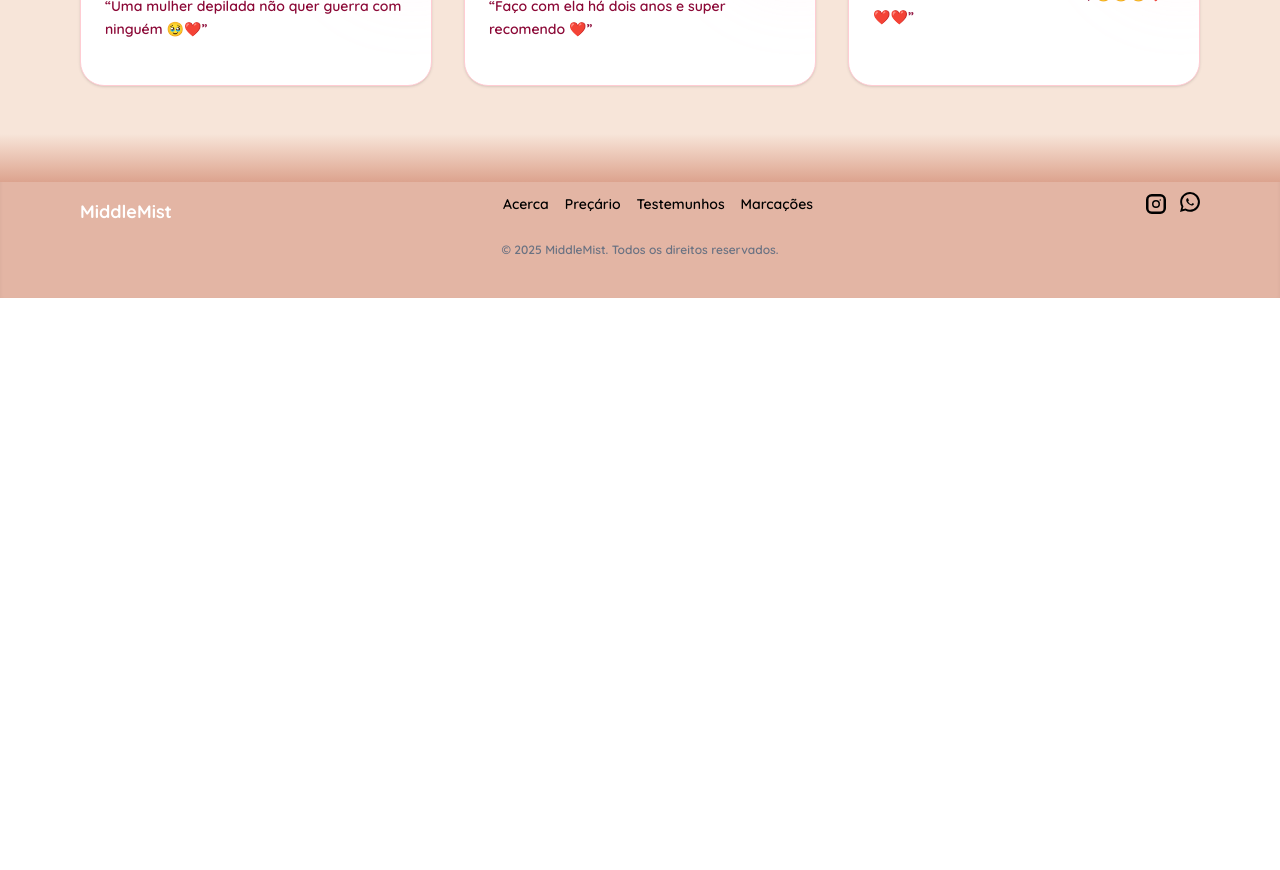
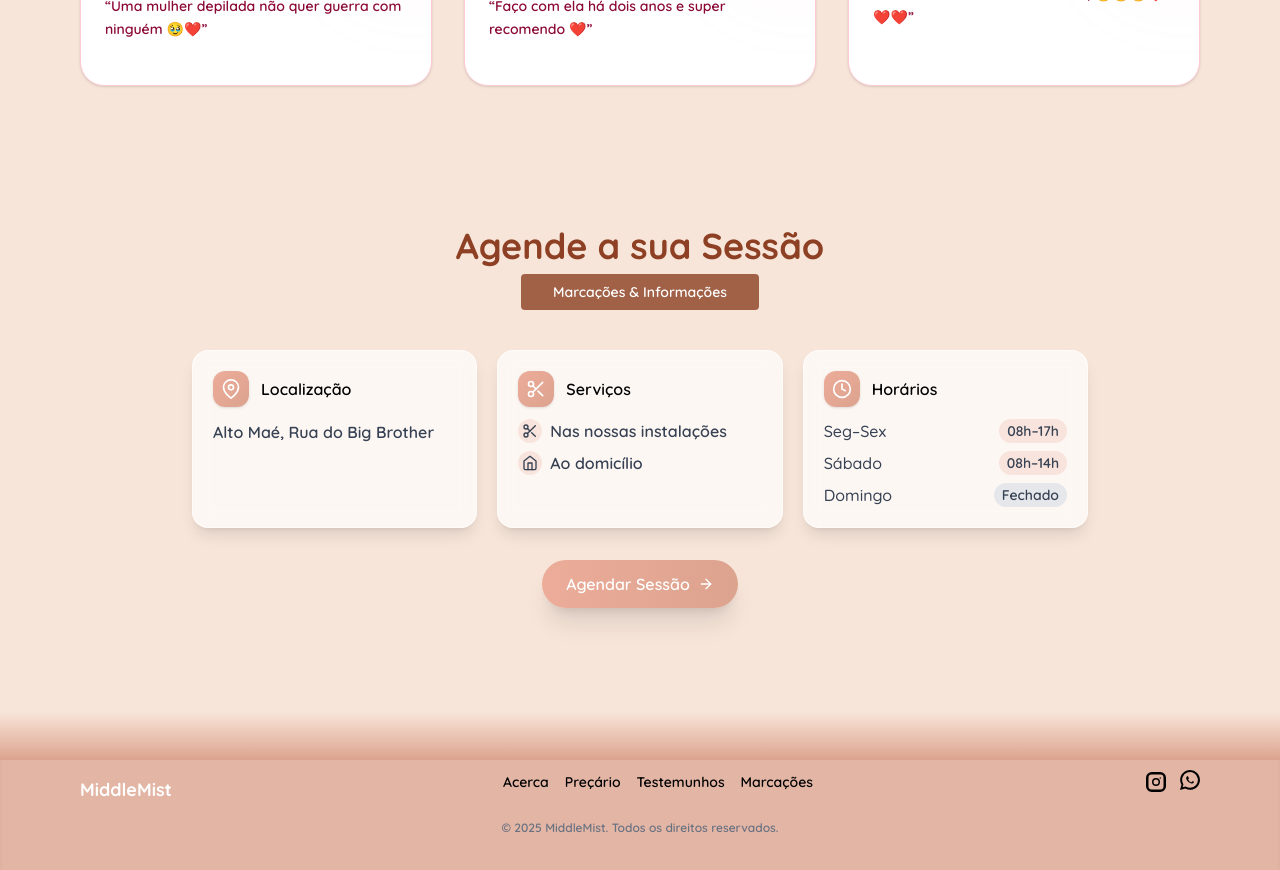
Before and after one commit to ndhambii/middlemist-website, a Next.js app: page / in a window 1280 px wide. Shown: the part 1920-2790 px from the top of the page. Before the commit the page ends 2218 px from the top, so only its background shows below. Built offline with nearby package versions, Linux system fonts and the light colour scheme.

Commit message:
feat: add MARCACOES section

```diff
--- /dev/null
+++ b/app/components/Marcacoes.tsx
@@ -0,0 +1,111 @@
+// components/BookingInfo.tsx
+import {
+  FiClock,
+  FiMapPin,
+  FiHome,
+  FiScissors,
+  FiArrowRight,
+} from "react-icons/fi";
+
+export default function Marcacoes() {
+  const numeroWhats = "25884XXXXXXX"; // <- substitui pelo teu número
+
+  return (
+    <section id="marcacoes" className="bg-[#f7e5d9] px-4 py-2 md:py-20">
+      <div className="mx-auto max-w-4xl">
+        {/* Header */}
+        <div className="text-center mb-10">
+          <h2 className="mt-3 text-[#8d4024] text-3xl md:text-4xl font-bold">
+            Agende a sua Sessão
+          </h2>
+          <p className="mt-2 py-2 px-8 rounded-sm w-fit mx-auto text-sm text-white bg-[#8d4024]/80 ">
+            Marcações & Informações
+          </p>
+        </div>
+
+        {/* Grid de cartões */}
+        <div className="grid gap-5 md:grid-cols-3">
+          {/* Localização */}
+          <div className="rounded-2xl p-5 bg-white/70 backdrop-blur shadow-lg border border-white/50">
+            <div className="flex items-center gap-3">
+              <div className="p-2 rounded-xl bg-gradient-to-br from-[#ecac99] to-[#dca38e] text-white shadow">
+                <FiMapPin size={20} />
+              </div>
+              <h3 className="font-semibold">Localização</h3>
+            </div>
+            <p className="mt-3 text-gray-700 leading-relaxed">
+              Alto Maé, Rua do Big Brother
+            </p>
+          </div>
+
+          {/* Serviços */}
+          <div className="rounded-2xl p-5 bg-white/70 backdrop-blur shadow-lg border border-white/50">
+            <div className="flex items-center gap-3">
+              <div className="p-2 rounded-xl bg-gradient-to-br from-[#ecac99] to-[#dca38e] text-white shadow">
+                <FiScissors size={20} />
+              </div>
+              <h3 className="font-semibold">Serviços</h3>
+            </div>
+            <ul className="mt-3 space-y-2 text-gray-700">
+              <li className="flex items-center gap-2">
+                <span className="inline-grid place-items-center w-6 h-6 rounded-full bg-[#ecac99]/25">
+                  <FiScissors />
+                </span>
+                Nas nossas instalações
+              </li>
+              <li className="flex items-center gap-2">
+                <span className="inline-grid place-items-center w-6 h-6 rounded-full bg-[#ecac99]/25">
+                  <FiHome />
+                </span>
+                Ao domicílio
+              </li>
+            </ul>
+          </div>
+
+          {/* Horários */}
+          <div className="rounded-2xl p-5 bg-white/70 backdrop-blur shadow-lg border border-white/50">
+            <div className="flex items-center gap-3">
+              <div className="p-2 rounded-xl bg-gradient-to-br from-[#ecac99] to-[#dca38e] text-white shadow">
+                <FiClock size={20} />
+              </div>
+              <h3 className="font-semibold">Horários</h3>
+            </div>
+            <div className="mt-3 text-gray-700 space-y-2">
+              <div className="flex items-center justify-between">
+                <span className="font-medium">Seg–Sex</span>
+                <span className="rounded-full px-2 py-0.5 text-sm bg-[#ecac99]/25">
+                  08h–17h
+                </span>
+              </div>
+              <div className="flex items-center justify-between">
+                <span className="font-medium">Sábado</span>
+                <span className="rounded-full px-2 py-0.5 text-sm bg-[#ecac99]/25">
+                  08h–14h
+                </span>
+              </div>
+              <div className="flex items-center justify-between">
+                <span className="font-medium">Domingo</span>
+                <span className="rounded-full px-2 py-0.5 text-sm bg-gray-200">
+                  Fechado
+                </span>
+              </div>
+            </div>
+          </div>
+        </div>
+
+        {/* CTA */}
+        <div className="mt-8 flex justify-center">
+          <a
+            href="https://wa.me/c/258870715416"
+            target="_blank"
+            rel="noopener noreferrer"
+            className="inline-flex items-center gap-2 rounded-full px-6 py-3 mb-6 font-semibold text-white shadow-xl
+                       bg-gradient-to-r from-[#ecac99] to-[#dca38e] hover:brightness-105 active:scale-[.99] transition"
+          >
+            Agendar Sessão <FiArrowRight />
+          </a>
+        </div>
+      </div>
+    </section>
+  );
+}
--- a/app/page.tsx
+++ b/app/page.tsx
@@ -3,6 +3,7 @@ import Acerca from "./components/Acerca";
 import Precos from "./components/Precos";
 import Testemunhos from "./components/Testemunhos";
 import Footer from "./components/Footer";
+import Marcacoes from "./components/Marcacoes";
 
 const Home = () => {
   return (
@@ -10,6 +11,7 @@ const Home = () => {
       <Acerca />
       <Precos />
       <Testemunhos />
+      <Marcacoes />
       <Footer />
     </>
   );
```
